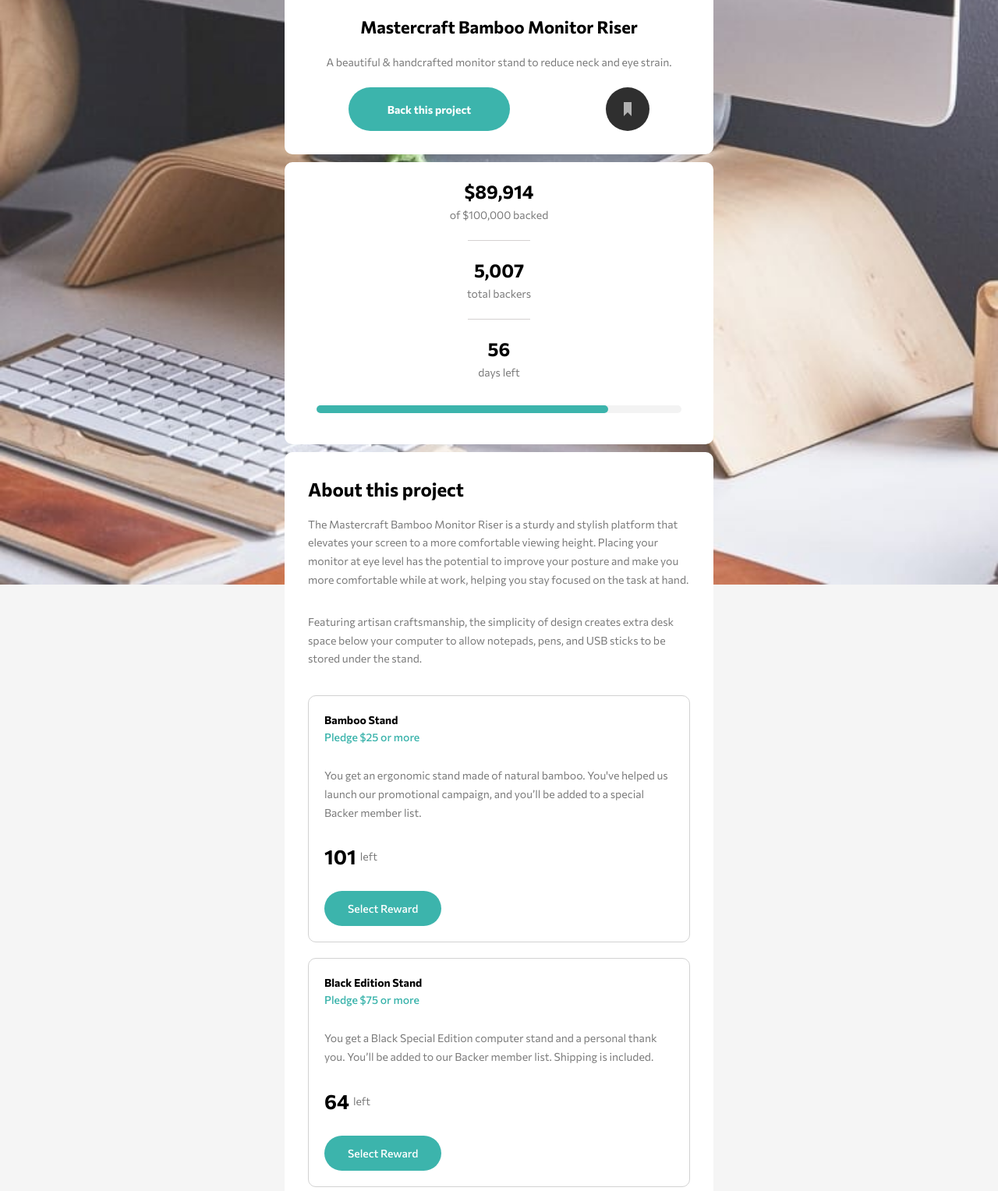
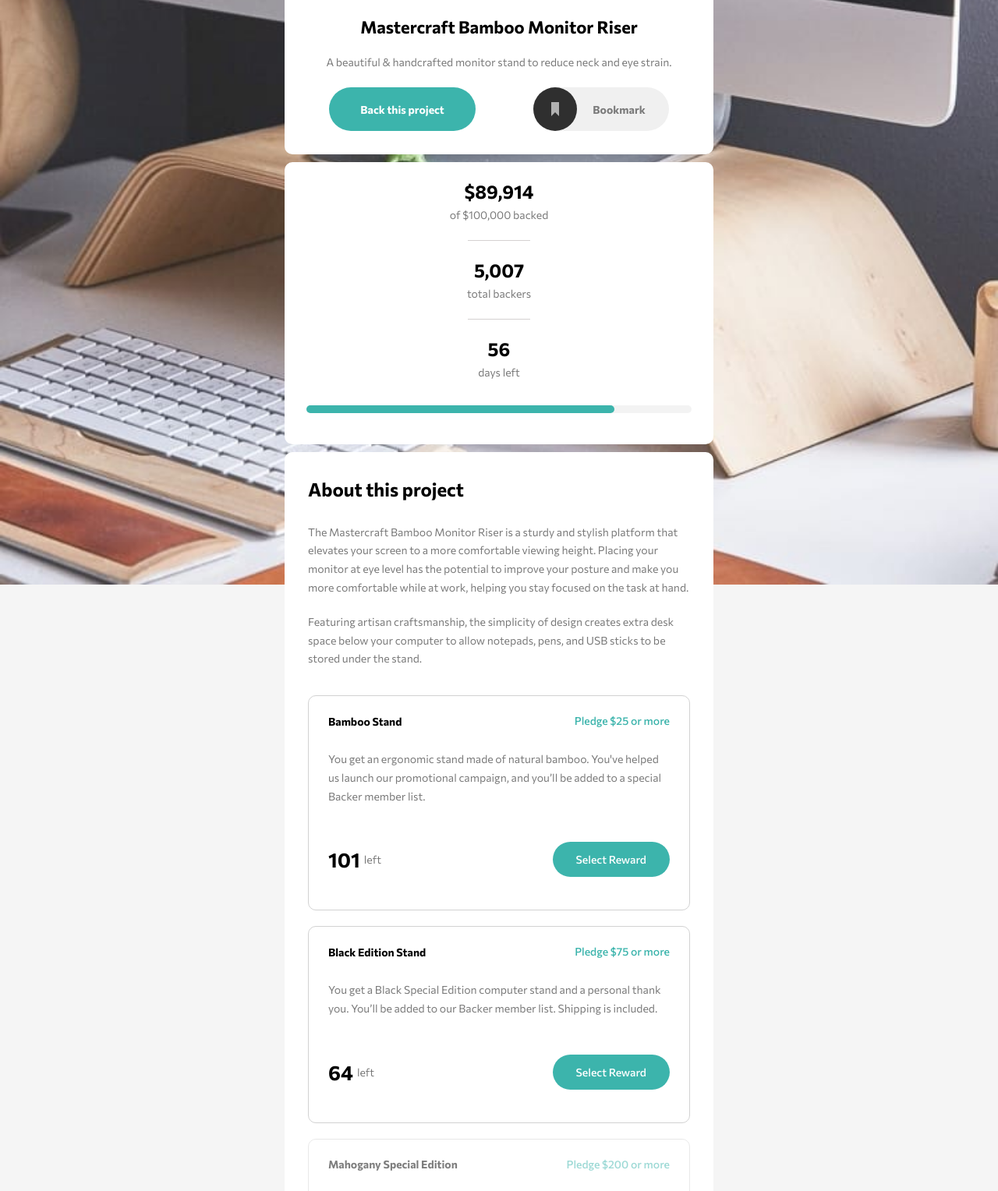
Before and after one commit to jasonkwm/crowdfunding-product-page-main, a plain HTML site: page index.html in a window 1280 px wide. Shown: the part 274-1802 px from the top of the page at 78% size. Drawn offline with Linux system fonts and the light colour scheme.

Commit message:
add some hover effect and desktop styles

```diff
--- a/index.html
+++ b/index.html
@@ -50,6 +50,7 @@
                 <path fill="#B1B1B1" d="M23 19v18l5-5.058L33 37V19z" />
               </g>
             </svg>
+            Bookmark
           </button>
         </div>
       </div>
@@ -88,37 +89,49 @@
         </p>
         <div class="products">
           <div class="product-container">
+            <div class="product-flex">
               <h3>Bamboo Stand</h3>
               <p class="pledge-p">Pledge $25 or more</p>
+            </div>
             <p class="product-p">
               You get an ergonomic stand made of natural bamboo. You've helped
               us launch our promotional campaign, and you’ll be added to a
               special Backer member list.
             </p>
+            <div class="product-flex">
               <h4 class="product-quantity">101<span>left</span></h4>
               <button class="product-button">Select Reward</button>
             </div>
+          </div>
           <div class="product-container">
+            <div class="product-flex">
               <h3>Black Edition Stand</h3>
               <p class="pledge-p">Pledge $75 or more</p>
+            </div>
             <p class="product-p">
               You get a Black Special Edition computer stand and a personal
               thank you. You’ll be added to our Backer member list. Shipping is
               included.
             </p>
+            <div class="product-flex">
               <h4 class="product-quantity">64<span>left</span></h4>
               <button class="product-button">Select Reward</button>
             </div>
+          </div>
           <div class="product-container out-of-stock">
+            <div class="product-flex">
               <h3>Mahogany Special Edition</h3>
               <p class="pledge-p">Pledge $200 or more</p>
+            </div>
             <p class="product-p">
               You get two Special Edition Mahogany stands, a Backer T-Shirt, and
               a personal thank you. You’ll be added to our Backer member list.
               Shipping is included.
             </p>
+            <div class="product-flex">
               <h4 class="product-quantity">0<span>left</span></h4>
               <button class="product-button">Out of Stock</button>
+            </div>
           </div>
         </div>
       </div>
--- /dev/null
+++ b/styles/_activate.scss
@@ -0,0 +1,20 @@
+.bookmark-activate {
+  svg {
+    circle {
+      fill: $p-dark-cyan;
+    }
+    path {
+      fill: white;
+    }
+  }
+  color: $p-dark-cyan;
+  background-color: rgb(245, 245, 250);
+}
+
+.out-of-stock {
+  opacity: 0.5;
+  .product-button {
+    background-color: rgb(168, 167, 167);
+    cursor: default;
+  }
+}
--- /dev/null
+++ b/styles/_desktop.scss
@@ -0,0 +1,27 @@
+@media only screen and (min-width: 600px) {
+  .bookmark-button {
+    all: unset;
+    display: flex;
+    align-items: center;
+    cursor: pointer;
+    background-color: rgb(240, 240, 240);
+    padding-right: rem(30px);
+    border-radius: 30px;
+    font-size: rem(14px);
+    font-weight: $fw-3;
+    color: $n-dark-grey;
+    transition: all 0.25s ease;
+    svg {
+      margin-right: rem(20px);
+    }
+    &:hover {
+      opacity: 0.8;
+    }
+  }
+
+  .product-flex {
+    display: flex;
+    justify-content: space-between;
+    align-items: center;
+  }
+}
--- a/styles/_reset.scss
+++ b/styles/_reset.scss
@@ -68,9 +68,9 @@ select {
   *,
   *::before,
   *::after {
-    animation-duration: 0.01ms !important;
-    animation-iteration-count: 1 !important;
-    transition-duration: 0.01ms !important;
+    //     animation-duration: 0.01ms !important;
+    //     animation-iteration-count: 1 !important;
+    //    transition-duration: 0.01ms !important;
     scroll-behavior: auto !important;
   }
 }
--- a/styles/_utils.scss
+++ b/styles/_utils.scss
@@ -17,3 +17,14 @@ $fs: rem(16px);
 $fw-1: 400;
 $fw-2: 500;
 $fw-3: 700;
+
+//Footer Styles
+.attribution {
+  margin: rem(30px) auto;
+  font-size: rem(14px);
+  text-align: center;
+  font-weight: $fw-2;
+}
+.attribution a {
+  color: hsl(228, 45%, 44%);
+}
--- a/styles/styles.scss
+++ b/styles/styles.scss
@@ -106,13 +106,13 @@ nav {
 .back-button {
   cursor: pointer;
   background-color: $p-mod-cyan;
-  padding: 0 rem(50px);
+  padding: 0 rem(40px);
   border: none;
   border-radius: 30px;
   font-weight: $fw-3;
   font-size: rem(14px);
   color: white;
-  transition: all 0.3s ease !important;
+  transition: all 0.25s ease !important;
   &:hover {
     background-color: $p-dark-cyan;
   }
@@ -126,6 +126,11 @@ nav {
   width: 56px;
   padding: 0;
   margin: 0;
+  overflow: hidden;
+  transition: all 0.25s ease;
+  &:hover {
+    opacity: 0.5;
+  }
 }
 // INTRO CONTAINER --->
 
@@ -144,7 +149,7 @@ nav {
 }
 
 .progress-bar {
-  width: 85%;
+  width: 89.914%;
   height: rem(10px);
   background-color: rgb(243, 243, 243);
   margin: rem(10px) auto;
@@ -161,19 +166,22 @@ nav {
 //ABOUT-CONTAINER <---
 .about-container {
   padding: rem(30px) rem(30px);
+  h2 {
+    margin-bottom: rem(15px);
+  }
 }
 .about-p {
-  padding: rem(15px) 0;
+  padding: rem(10px) 0;
 }
 .products {
-  margin-top: rem(20px);
+  margin-top: rem(25px);
 }
 
 .product-container {
   border-radius: 10px;
   border: solid 1px rgb(210, 210, 210);
   margin: rem(20px) 0;
-  padding: rem(20px);
+  padding: rem(20px) rem(25px);
   h3 {
     font-size: rem(14px);
     font-weight: $fw-3;
@@ -212,21 +220,5 @@ nav {
 //ABOUT-CONTINER --->
 
 // MAIN END =====>
-
-.out-of-stock {
-  opacity: 0.5;
-  .product-button {
-    background-color: rgb(168, 167, 167);
-    cursor: none;
-  }
-}
-
-.attribution {
-  margin: rem(30px) auto;
-  font-size: rem(14px);
-  text-align: center;
-  font-weight: $fw-2;
-}
-.attribution a {
-  color: hsl(228, 45%, 44%);
-}
+@import "activate";
+@import "desktop";
```
Also changed, not shown: styles/styles.css, 1 other file. Lines whose indentation alone changed are shown as unchanged.
